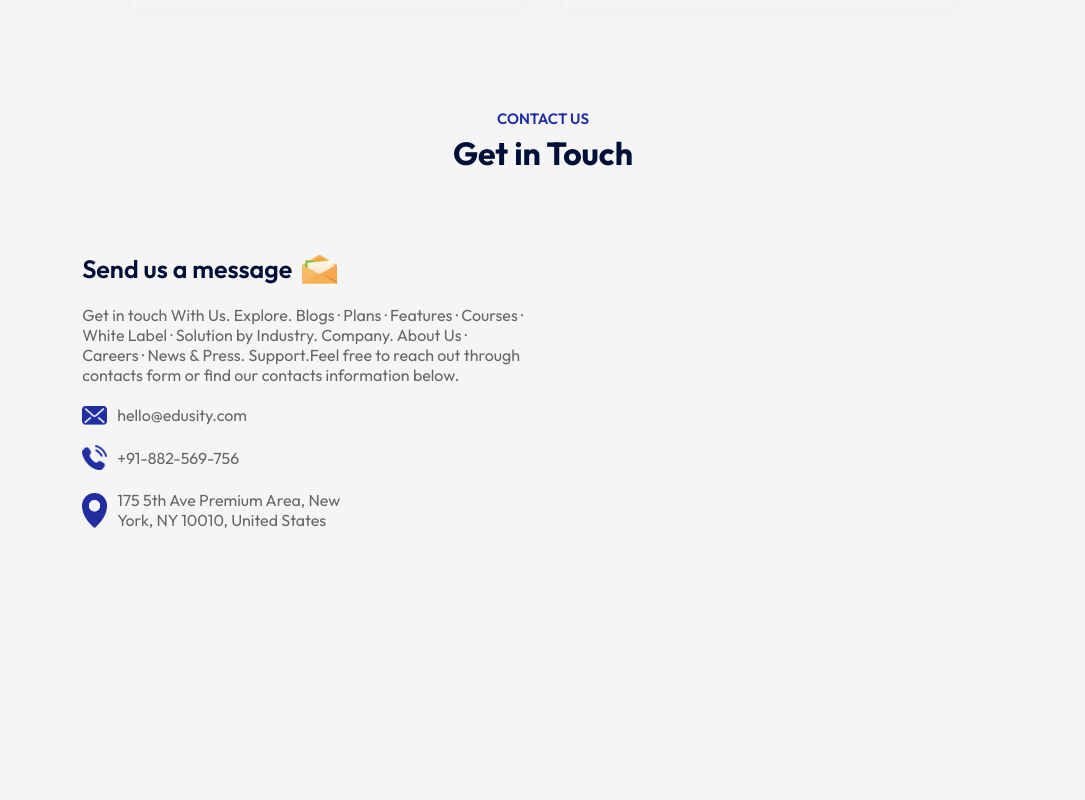
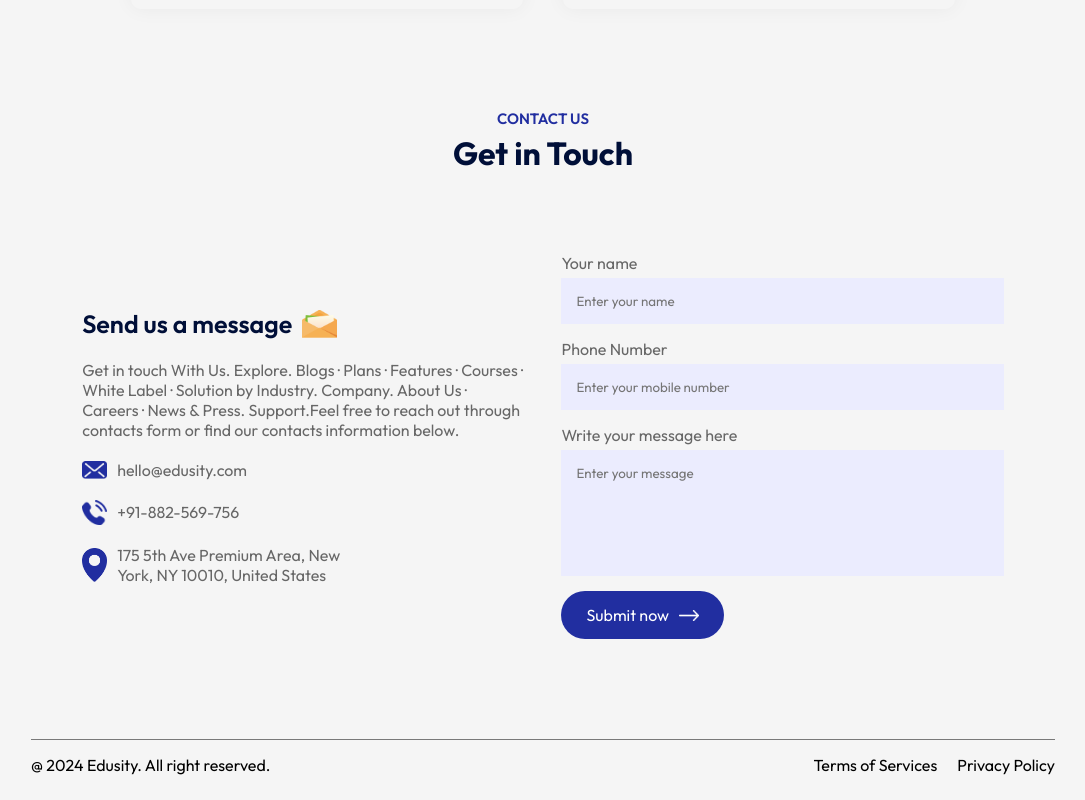
Before and after one commit to vickykumar30/React_Education-website, a React (Vite) app: page / in a window 1280 px wide. Shown: the part 2975-3775 px from the top of the page, without its empty margins (97-1182 px from the left). Before the commit the page ends 3605 px from the top, so only its background shows below. Built offline with nearby package versions, Linux system fonts and the light colour scheme; a web font is replaced by a local one.

Commit message:
footer section push

```diff
--- a/src/App.jsx
+++ b/src/App.jsx
@@ -8,23 +8,25 @@
 import Campus from './Components/Campus/Campus'
 import Testimonials from './Components/Testimonials/Testimonials'
 import Contact from './Components/Contact/Contact'
+import Footer from './Components/Footer/Footer'
 
 const App = () => {
   return (
     <div>
-      <Navbar/>
-      <Hero/>
-     <div className="container">
-      <Title subTitle='Our Program' title='What We Offer'/>
-     <Programs/>
-     <About/>
-     <Title subTitle='GALLERY' title='Campus Photos'/>
-     <Campus/>
-     <Title subTitle='TESTIMONIALS' title='What Student Says'/>
-     <Testimonials/>
-     <Title subTitle='CONTACT US' title='Get in Touch'/>
-     <Contact/>
-     </div>
+      <Navbar />
+      <Hero />
+      <div className="container">
+        <Title subTitle='Our Program' title='What We Offer' />
+        <Programs />
+        <About />
+        <Title subTitle='GALLERY' title='Campus Photos' />
+        <Campus />
+        <Title subTitle='TESTIMONIALS' title='What Student Says' />
+        <Testimonials />
+        <Title subTitle='CONTACT US' title='Get in Touch' />
+        <Contact />
+        <Footer/>
+      </div>
     </div>
   )
 }
--- a/src/Components/Contact/Contact.css
+++ b/src/Components/Contact/Contact.css
@@ -1,4 +1,4 @@
-.contact{
+.contact {
     margin: 80px auto;
     max-width: 90%;
     display: flex;
@@ -6,12 +6,12 @@
     justify-content: space-between;
 }
 
-.contact-col{
+.contact-col {
     flex-basis: 48%;
     color: #676767;
 }
 
-.contact-col h3{
+.contact-col h3 {
     color: #000f38;
     font-size: 25px;
     font-weight: 600;
@@ -20,23 +20,41 @@
     margin-bottom: 20px;
 }
 
-.contact-col h3 img{
+.contact-col h3 img {
     width: 35px;
     margin-left: 10px;
 }
 
-.contact-col p{
+.contact-col p {
     max-width: 450px;
     list-style: 0.3;
 }
 
-.contact-col ul li{
+.contact-col ul li {
     display: flex;
     align-items: center;
     margin: 20px 0;
 }
 
-.contact-col ul li img{
+.contact-col ul li img {
     width: 25px;
     margin-right: 10px;
 }
+
+.contact form input,
+.contact form textarea {
+    display: block;
+    width: 100%;
+    background: #ebecfe;
+    padding: 15px;
+    border: 0;
+    outline: 0;
+    margin-bottom: 15px;
+    margin-top: 5px;
+    resize: none;
+}
+
+.contact-col span {
+    display: block;
+    margin: 20px 0;
+}
--- a/src/Components/Contact/Contact.jsx
+++ b/src/Components/Contact/Contact.jsx
@@ -4,8 +4,33 @@
 import mail_icon from '../../assets/mail-icon.png'
 import phone_icon from '../../assets/phone-icon.png'
 import location_icon from '../../assets/location-icon.png'
+import white_arrow from '../../assets/white-arrow.png'
 
 const Contact = () => {
+    const [result, setResult] = React.useState("");
+
+    const onSubmit = async (event) => {
+        event.preventDefault();
+        setResult("Sending....");
+        const formData = new FormData(event.target);
+
+        formData.append("access_key", "9f012101-aa0c-4c46-8e66-85dc5a101c17");
+
+        const response = await fetch("https://api.web3forms.com/submit", {
+            method: "POST",
+            body: formData
+        });
+
+        const data = await response.json();
+
+        if (data.success) {
+            setResult("Form Submitted Successfully");
+            event.target.reset();
+        } else {
+            console.log("Error", data);
+            setResult(data.message);
+        }
+    };
     return (
         <div className='contact'>
             <div className="contact-col">
@@ -13,13 +38,26 @@
                 <p>Get in touch With Us. Explore. Blogs · Plans · Features · Courses · White Label ·
                     Solution by Industry. Company. About Us · Careers · News & Press. Support.Feel
                     free to reach out through contacts form or find our contacts information below.</p>
-                    <ul>
-                        <li><img src={mail_icon} alt="" />hello@edusity.com</li>
-                        <li><img src={phone_icon} alt="" />+91-882-569-756</li>
-                        <li><img src={location_icon} alt="" />175 5th Ave Premium Area, New <br></br> York, NY 10010, United States</li>
-                    </ul>
+                <ul>
+                    <li><img src={mail_icon} alt="" />hello@edusity.com</li>
+                    <li><img src={phone_icon} alt="" />+91-882-569-756</li>
+                    <li><img src={location_icon} alt="" />175 5th Ave Premium Area, New <br></br> York, NY 10010, United States</li>
+                </ul>
             </div>
-            <div className="contact-col"></div>
+            <div className="contact-col">
+                <form onSubmit={onSubmit}>
+                    <label>Your name</label>
+                    <input type="text" name='name' placeholder='Enter your name' required />
+                    <label>Phone Number</label>
+                    <input type="tel" name='phone' placeholder='Enter your mobile number' required />
+                    <label>Write your message here</label>
+                    <textarea name="message" rows="6" placeholder='Enter your message' required></textarea>
+                    <button type='submit' className='btn dark-btn'>Submit now
+                        <img src={white_arrow} alt="" />
+                    </button>
+                </form>
+                <span>{result}</span>
+            </div>
 
         </div>
     )
--- /dev/null
+++ b/src/Components/Footer/Footer.css
@@ -0,0 +1,14 @@
+.footer {
+    margin: 10px auto;
+    display: flex;
+    align-items: center;
+    justify-content: space-between;
+    border-top: 1px solid #797979;
+    padding: 15px 0;
+}
+
+.footer ul li {
+    list-style: none;
+    display: inline;
+    margin-left: 20px;
+}
--- /dev/null
+++ b/src/Components/Footer/Footer.jsx
@@ -0,0 +1,16 @@
+import React from 'react'
+import './Footer.css'
+
+const Footer = () => {
+    return (
+        <div className='footer'>
+            <p>@ 2024 Edusity. All right reserved.</p>
+            <ul>
+                <li>Terms of Services</li>
+                <li>Privacy Policy</li>
+            </ul>
+        </div>
+    )
+}
+
+export default Footer
--- a/src/index.css
+++ b/src/index.css
@@ -43,7 +43,7 @@
   margin-left: 10px;
 }
 
-.btn.dark-btn{
+.btn.dark-btn {
   background: #212ea0;
   color: #fff;
 }
```
